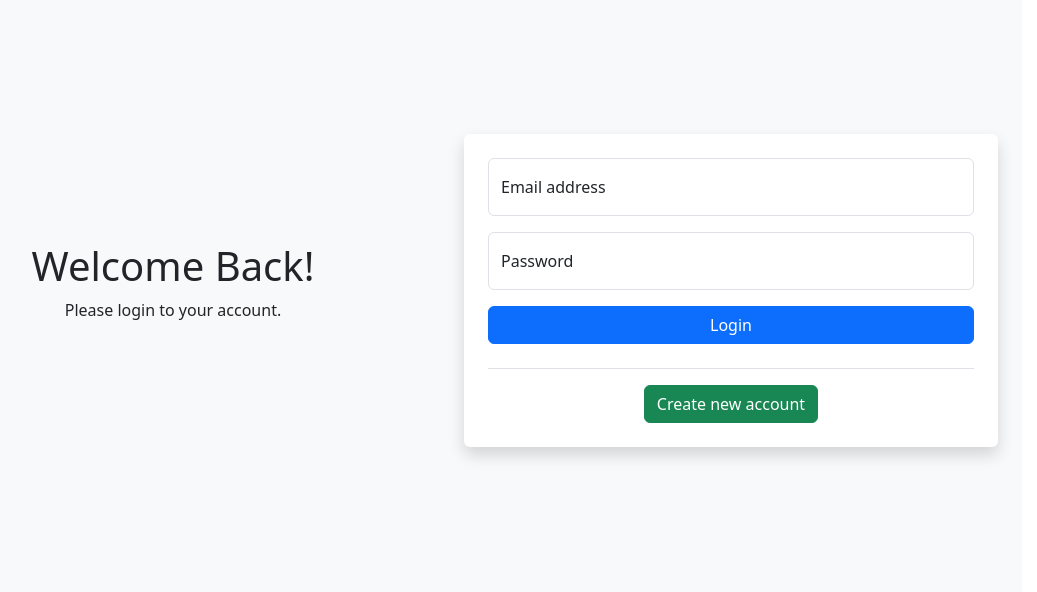
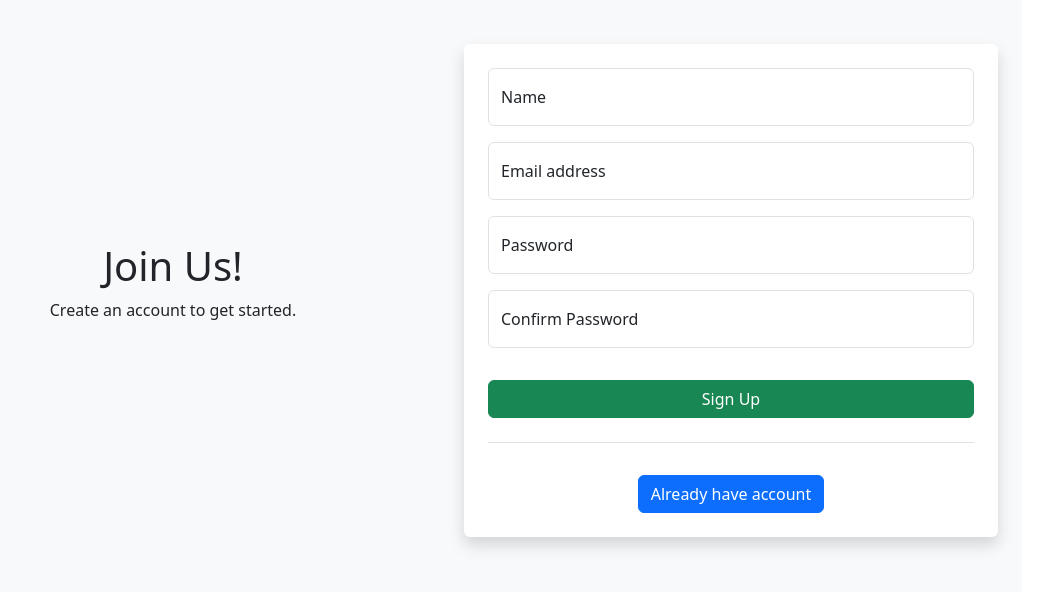
Before and after one commit to Masxshaqir/socialmediaclone, a React (Vite) app: page /signup in a window 1280 px wide. Shown: the part 110-702 px from the top of the page, without its empty margins (188-1225 px from the left). Built offline with nearby package versions, Linux system fonts and the light colour scheme.

Commit message:
Add signup component and style it

```diff
--- a/src/App.jsx
+++ b/src/App.jsx
@@ -1,10 +1,19 @@
 import "bootstrap/dist/css/bootstrap.min.css";
 import Login from "./pages/Login";
+import SignUp from "./pages/SignUp";
+import Home from "./pages/Home"
+import { BrowserRouter as Router, Route, Routes } from "react-router-dom";
 
 const App = () => {
   return (
     <div>
-      <Login />
+      <Router>
+        <Routes>
+          <Route path="/login" element={<Login />} />
+          <Route path="/signup" element={<SignUp />} />
+          <Route path="/" element={<Home />} />
+        </Routes>
+      </Router>
     </div>
   );
 };
--- /dev/null
+++ b/src/pages/Home.jsx
@@ -0,0 +1,25 @@
+import Row from "react-bootstrap/Row";
+import Col from "react-bootstrap/Col";
+import Sidebar from "../components/Sidebar";
+import Content from "../components/Content";
+import Followers from "../components/Followers";
+
+const Home = () => {
+  return (
+    <div className="container-fluid">
+      <Row>
+        <Col md={3} className="d-flex justify-content-center">
+          <Sidebar />
+        </Col>
+        <Col md={6} className="d-flex justify-content-center">
+          <Content />
+        </Col>
+        <Col md={3} className="d-flex justify-content-center">
+          <Followers />
+        </Col>
+      </Row>
+    </div>
+  );
+};
+
+export default Home;
--- a/src/pages/Login.jsx
+++ b/src/pages/Login.jsx
@@ -2,6 +2,7 @@ import { useState } from "react";
 import Button from "react-bootstrap/Button";
 import Form from "react-bootstrap/Form";
 import FloatingLabel from "react-bootstrap/FloatingLabel";
+import { Link } from "react-router-dom";
 
 const Login = () => {
   const [validated, setValidated] = useState(false);
@@ -66,9 +67,9 @@ const Login = () => {
               </Button>
             </Form>
             <div className="d-flex justify-content-center align-items-center mt-4 pt-3 border-top">
-              <Button variant="success">
-                Create new account
-              </Button>
+              <Link to="/signup">
+                <Button variant="success">Create new account</Button>
+              </Link>
             </div>
           </div>
         </div>
--- /dev/null
+++ b/src/pages/SignUp.jsx
@@ -0,0 +1,138 @@
+import { useState } from "react";
+import Button from "react-bootstrap/Button";
+import Form from "react-bootstrap/Form";
+import FloatingLabel from "react-bootstrap/FloatingLabel";
+import { Link } from "react-router-dom";
+
+const SignUp = () => {
+  const [validated, setValidated] = useState(false);
+  const [password, setPassword] = useState("");
+
+  // State to validate if the password matches the confirm password
+  const [confirmPassword, setConfirmPassword] = useState("");
+  const [passwordMatch, setPasswordMatch] = useState(true);
+
+  const handleSubmit = (event) => {
+    const form = event.currentTarget;
+    event.preventDefault();
+    event.stopPropagation();
+    // check if the password matches the confirm password
+    if (form.checkValidity() === false || !passwordMatch) {
+      setValidated(true);
+      return;
+    }
+    event.preventDefault();
+    const formData = new FormData(form);
+    const name = formData.get("name");
+    const email = formData.get("email");
+
+    console.log("Name:", name);
+    console.log("Email:", email);
+    console.log("Password:", password);
+
+    setValidated(true);
+  };
+
+  const handlePasswordChange = (e) => {
+    setPassword(e.target.value);
+  };
+
+  const handleConfirmPasswordChange = (e) => {
+    setConfirmPassword(e.target.value);
+    setPasswordMatch(e.target.value === password);
+  };
+
+  return (
+    <div className="container d-flex justify-content-center align-items-center vh-100 bg-light">
+      <div className="row w-100">
+        {/* Left Side */}
+        <div className="col-md-6 d-flex justify-content-center align-items-center">
+          <div className="text-center w-100">
+            <h1>Join Us!</h1>
+            <p>Create an account to get started.</p>
+          </div>
+        </div>
+        {/* Right Side */}
+        <div className="col-md-6 d-flex justify-content-center align-items-center">
+          <div className="p-4 bg-white rounded shadow w-100">
+            <Form
+              noValidate
+              validated={validated}
+              onSubmit={handleSubmit}
+              className="w-100"
+            >
+              <FloatingLabel
+                controlId="floatingName"
+                label="Name"
+                className="mb-3"
+              >
+                <Form.Control
+                  type="text"
+                  placeholder="John Doe"
+                  name="name"
+                  required
+                />
+              </FloatingLabel>
+              <FloatingLabel
+                controlId="floatingEmail"
+                label="Email address"
+                className="mb-3"
+              >
+                <Form.Control
+                  type="email"
+                  placeholder="name@example.com"
+                  name="email"
+                  required
+                />
+              </FloatingLabel>
+              <FloatingLabel
+                controlId="floatingPassword"
+                label="Password"
+                className="mb-3"
+              >
+                <Form.Control
+                  type="password"
+                  placeholder="Password"
+                  name="password"
+                  value={password}
+                  onChange={handlePasswordChange}
+                  required
+                />
+              </FloatingLabel>
+              <FloatingLabel
+                controlId="floatingConfirmPassword"
+                label="Confirm Password"
+                className="mb-3"
+              >
+                <Form.Control
+                  type="password"
+                  placeholder="Confirm Password"
+                  name="confirmPassword"
+                  value={confirmPassword}
+                  onChange={handleConfirmPasswordChange}
+                  required
+                  isInvalid={!passwordMatch}
+                />
+                <Form.Control.Feedback type="invalid">
+                  Passwords do not match.
+                </Form.Control.Feedback>
+              </FloatingLabel>
+              <Button variant="success" className="mt-3 w-100" type="submit">
+                Sign Up
+              </Button>
+            </Form>
+            <div className="d-flex justify-content-center align-items-center mt-4 pt-3 border-top">
+              <Link to="/login">
+                <Button className="mt-3" variant="primary">
+                  Already have account
+                </Button>
+              </Link>
+            </div>
+          </div>
+        </div>
+      </div>
+    </div>
+  );
+};
+
+export default SignUp;
```
